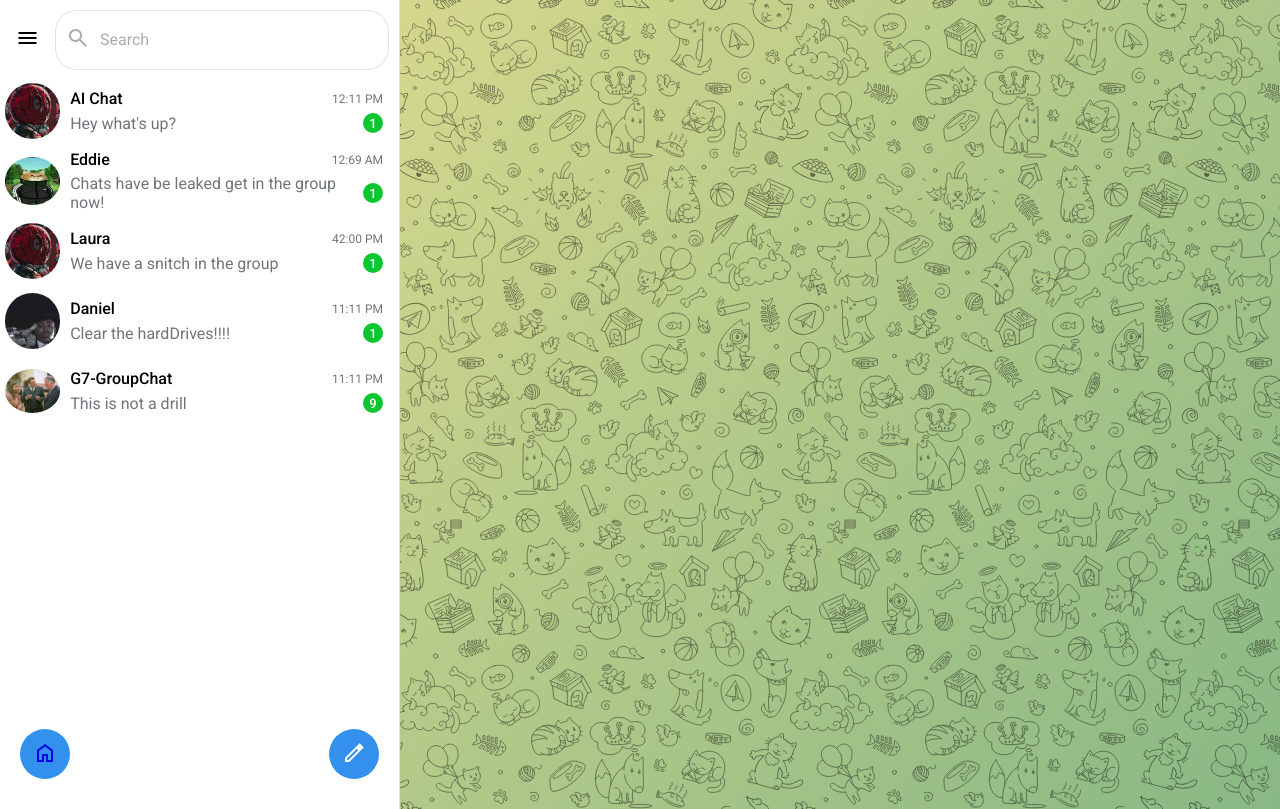
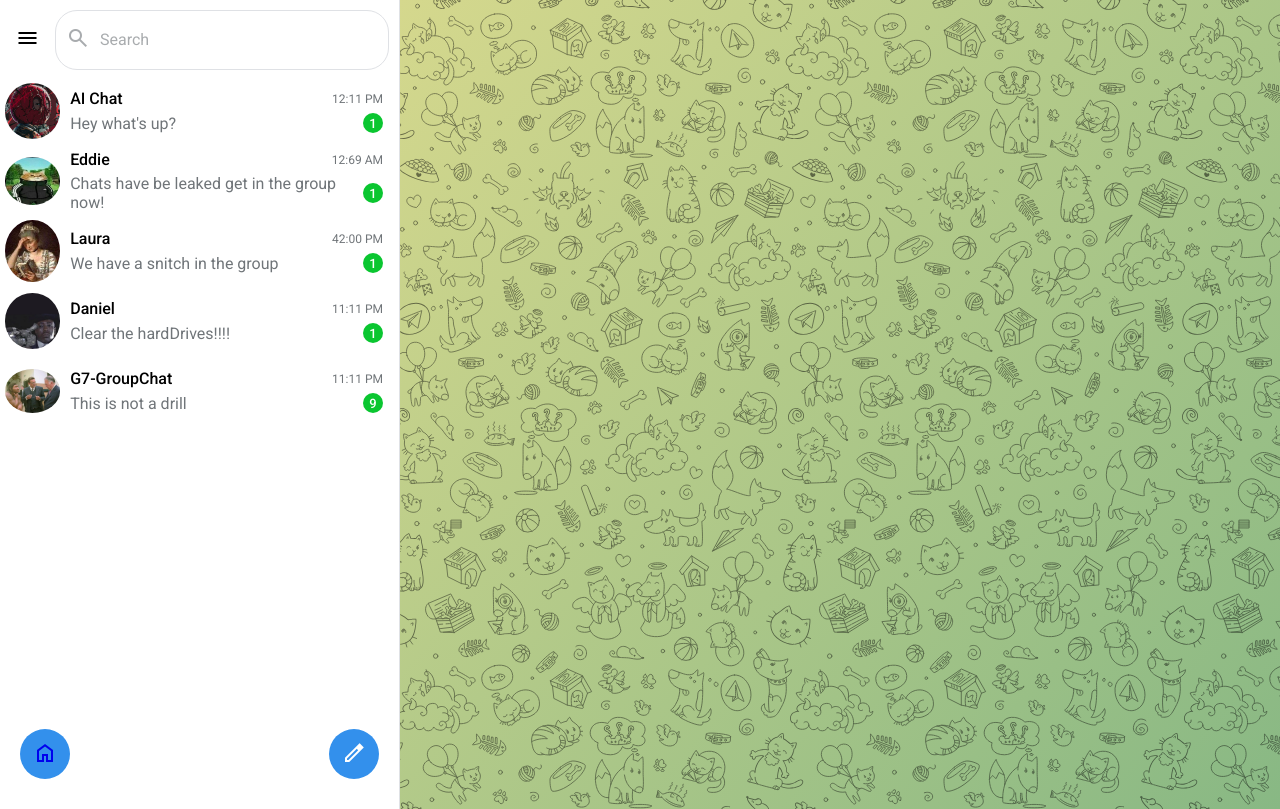
Before and after one commit to edd-ie/AI-Hub, a React (Create React App) app: page /chat in a window 1280 px wide. Built offline with nearby package versions, Linux system fonts and the light colour scheme.

Commit message:
View chat profiles functionality

```diff
--- a/src/components/Home.js
+++ b/src/components/Home.js
@@ -65,7 +65,7 @@ export default function Login(){
                         </div>
                     </div>
                     <div className="box">
-                        <Link to="/chat">
+                        <Link to="/book">
                             <div className="image">
                                 <img src={require("../images/book.png")} alt=""/>
                             </div>
--- a/src/components/chatAside.js
+++ b/src/components/chatAside.js
@@ -38,13 +38,6 @@ export default function Aside(){
         files.attributes.class.value += ' active';
     }
 
-    // // Update the current time every second
-    // let currentTime = setInterval(function() {
-    // var date = new Date();
-    // var time = date.getHours() + ":" + date.getMinutes() + ":" + date.getSeconds();
-    // console.log(time);
-    // }, 1000);
-
 
     function handleChat(){
         let chatBox = document.querySelector('#chatBox');
@@ -84,7 +77,7 @@ export default function Aside(){
                     <div className="chat-list">
                         <div className="chat-box" id="msg1" onClick={handleChat}>
                             <div className="chat-img">
-                                <img src={require("../images/icon.jpg")} alt="show"/>
+                                <img onClick={()=>window.open(require("../images/icon.jpg"))} src={require("../images/icon.jpg")} alt="show"/>
                             </div>
                             <div className="chat-details">
                                 <div className='chat-title'>
@@ -99,7 +92,7 @@ export default function Aside(){
                         </div>
                         <div className="chat-box" id="msg2">
                             <div className="chat-img">
-                                <img src={require("../images/ed.png")} alt="show"/>
+                                <img onClick={()=>window.open(require("../images/ed.png"))} src={require("../images/ed.png")} alt="show"/>
                             </div>
                             <div className="chat-details">
                                 <div className='chat-title'>
@@ -114,7 +107,7 @@ export default function Aside(){
                         </div>
                         <div className="chat-box" id="msg3">
                             <div className="chat-img">
-                                <img src={require("../images/icon.jpg")} alt="show"/>
+                                <img src={require("../images/no.jpg")} onClick={()=>window.open(require("../images/no.jpg"))} alt="show"/>
                             </div>
                             <div className="chat-details">
                                 <div className='chat-title'>
@@ -129,7 +122,7 @@ export default function Aside(){
                         </div>
                         <div className="chat-box" id="msg4">
                             <div className="chat-img">
-                                <img src={require("../images/Camera man cry.png")} alt="show"/>
+                                <img src={require("../images/Camera man cry.png")} onClick={()=>window.open(require("../images/Camera man cry.png"))} alt="show"/>
                             </div>
                             <div className="chat-details">
                                 <div className='chat-title'>
@@ -144,7 +137,7 @@ export default function Aside(){
                         </div>
                         <div className="chat-box" id="msg5">
                             <div className="chat-img">
-                                <img src={require("../images/think.png")} alt="show"/>
+                                <img src={require("../images/think.png")} onClick={()=>window.open(require("../images/think.png"))} alt="show"/>
                             </div>
                             <div className="chat-details">
                                 <div className='chat-title'>
```
Also changed, not shown: src/images/fbi-desu.jpg (deleted), src/images/no.jpg (added).
